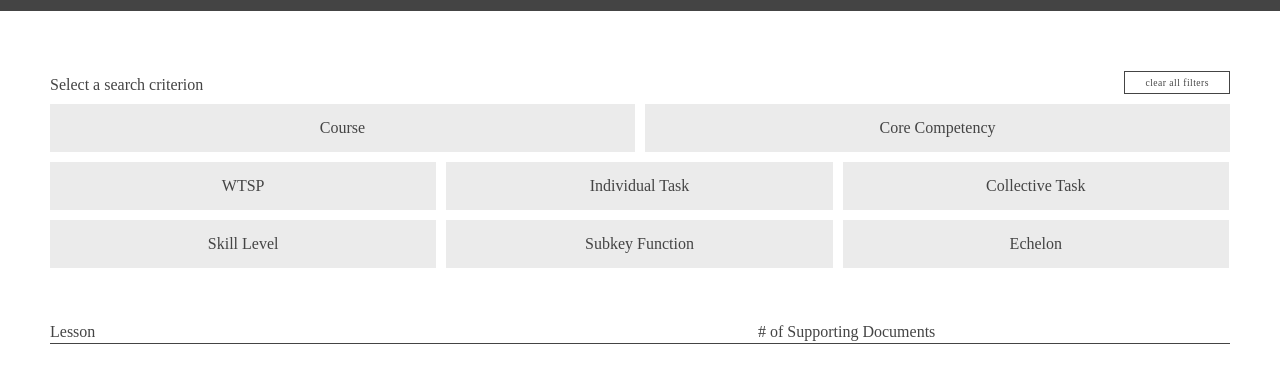
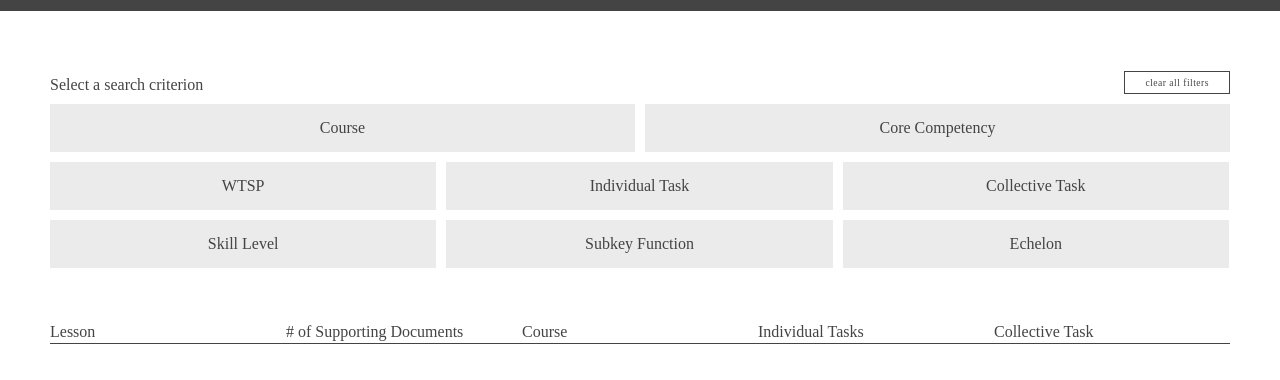
Before and after one commit to sarahjones1025/LRC_Database_App_v3, a website: page public/static html/ags.html in a window 1280 px wide. Shown: the part 114-494 px from the top of the page. Drawn offline with nearby package versions, Linux system fonts and the light colour scheme.

```diff
--- a/public/static html/ags.html
+++ b/public/static html/ags.html
@@ -358,7 +358,7 @@
 				<h3>Lesson</h3>
 				<h3># of Supporting Documents</h3>
 				<h3>Course</h3>
-				<h3>Supporting Individual Tasks</h3>
+				<h3>Individual Tasks</h3>
 				<h3>Collective Task</h3>
 			</div>
 			<div class="lesson_results">
--- a/public/static html/css/main.css
+++ b/public/static html/css/main.css
@@ -345,6 +345,10 @@
 
 @media screen and (min-width: 550px){
 
+    .lesson_results, .label{
+        width: 100%;
+    }
+
     .school_header h1{
         font-size: 1.6em;
         text-align: left;
```
